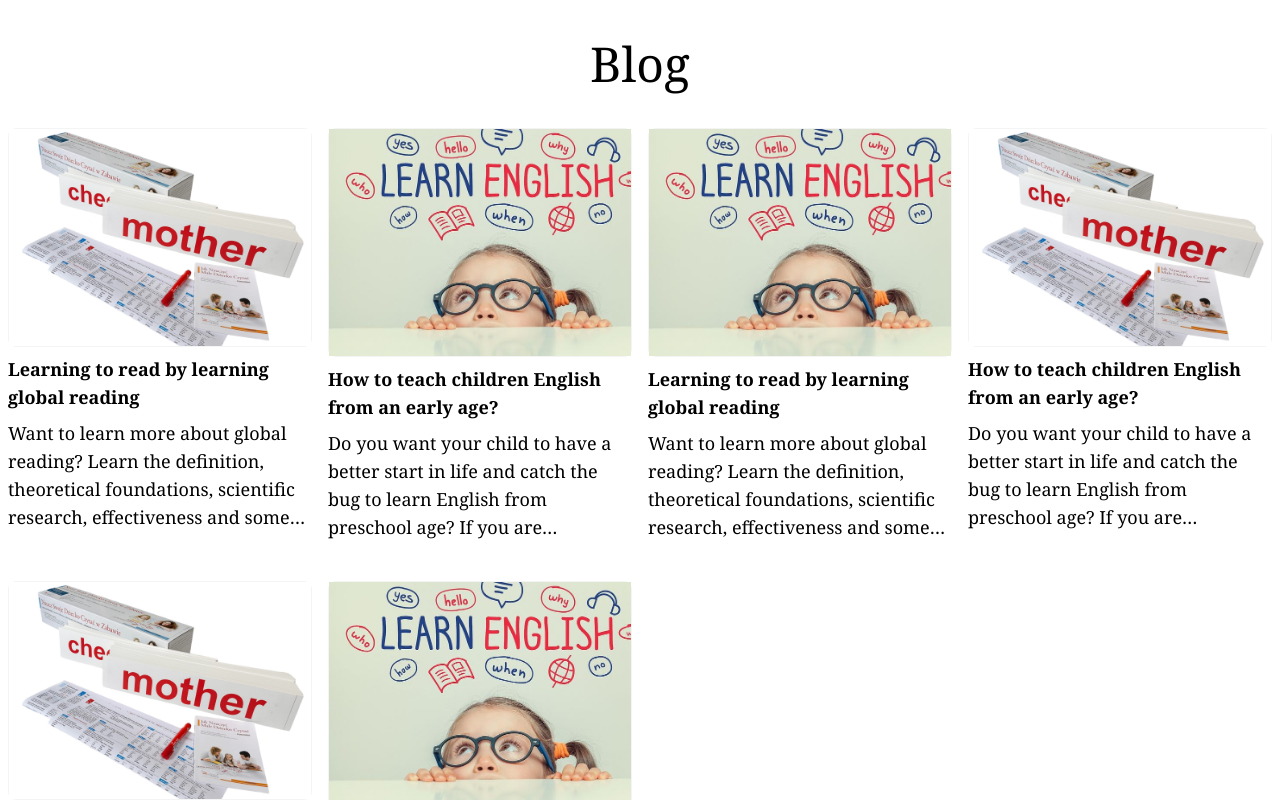
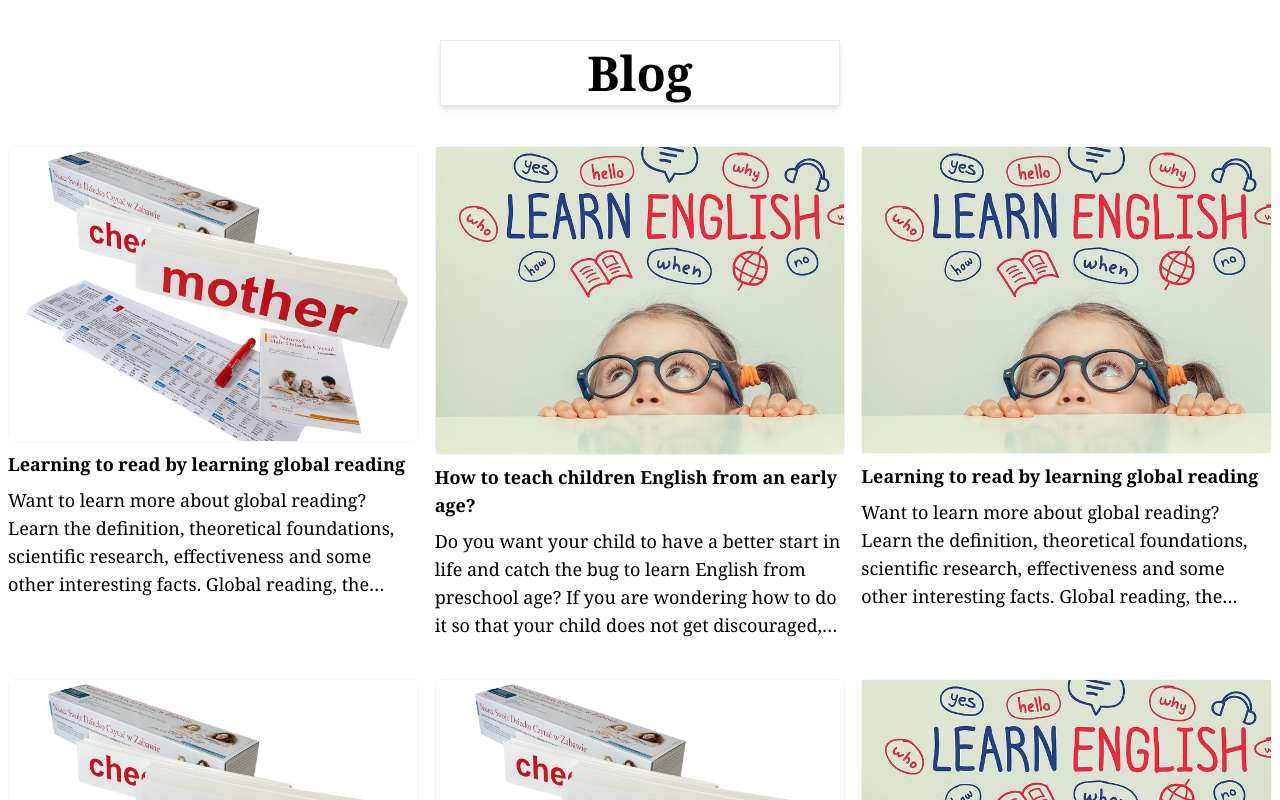
Before and after one commit to JolantaWro/learn, a Next.js app: page /blog in a window 1280 px wide. Shown: the top 800 px of the page. Built offline with nearby package versions, Linux system fonts and the light colour scheme.

Commit message:
change grid in view Blog

```diff
--- a/app/blog/page.tsx
+++ b/app/blog/page.tsx
@@ -6,8 +6,8 @@ export default function Blog() {
   return (
     <main className="container mx-auto">
       <div className="px-30 py-10 flex flex-col items-center gap-10">
-        <h1 className="text-5xl">Blog</h1>
-        <div className='grid grid-cols-4 '>
+        <h1 className="text-5xl font-black border shadow-md w-[400px] m-auto text-center py-2">Blog</h1>
+        <div className='grid grid-cols-3'>
         {
         BlogData.map((data, index) => (
           <BlogElement
```
